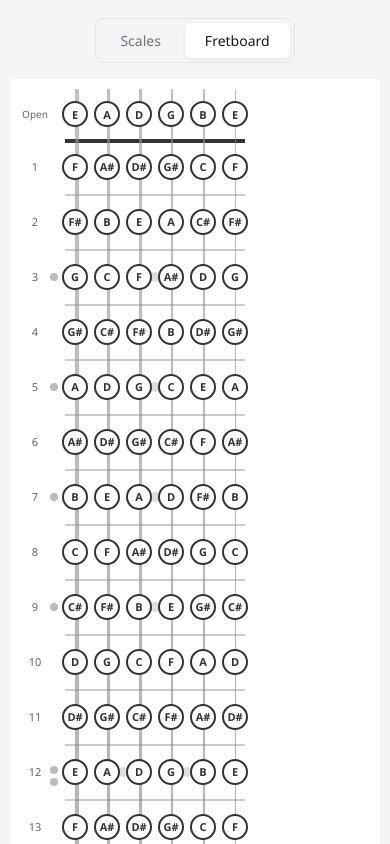
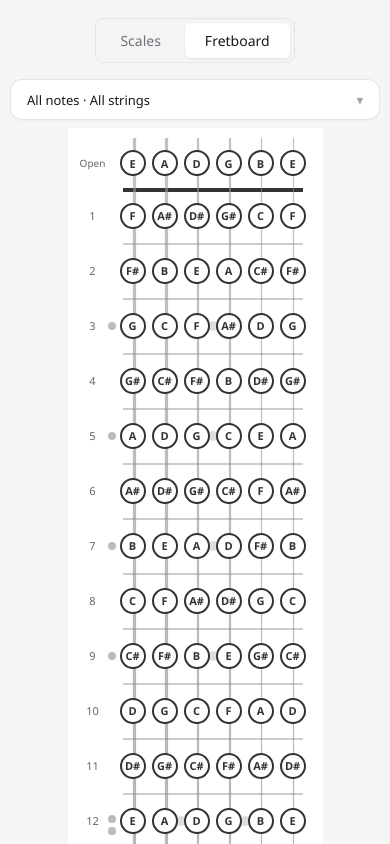
Before and after one commit to balajeerc/guitar-tools, a website built with Vite: page index.html in a window 390 px wide. Both pictures are taken after a click on the link "Fretboard". Shown: the top 844 px of the page. Built offline with nearby package versions, Linux system fonts and the light colour scheme.

Commit message:
Fixes in fretboard mobile responsive view to bring back fretboard explorer settings

```diff
--- a/src/features/fretboard-discovery/index.ts
+++ b/src/features/fretboard-discovery/index.ts
@@ -1,12 +1,14 @@
 import { NOTES } from "../../shared/constants";
 import { renderFretboard } from "./renderer";
 import { MOBILE_BREAKPOINT } from "../../shared/layout";
+import { setupAccordionToggle } from "../../shared/accordion";
 
 // LocalStorage keys
 const STORAGE_KEY_NOTES = "fretboard-discovery-notes";
 const STORAGE_KEY_STRINGS = "fretboard-discovery-strings";
 
 // Application state
+const ALL_STRINGS = [1, 2, 3, 4, 5, 6];
 let selectedNotes: Set<string> = new Set(NOTES);
 let selectedStrings: Set<number> = new Set([1, 2, 3, 4, 5, 6]);
 
@@ -47,13 +49,37 @@ function saveSelectionsToStorage(): void {
 }
 
 /**
+ * Generate summary text for the accordion toggle
+ */
+function getControlsSummary(): string {
+  const noteCount = selectedNotes.size;
+  const stringCount = selectedStrings.size;
+  const notesPart =
+    noteCount === NOTES.length ? "All notes" : `${noteCount} notes`;
+  const stringsPart =
+    stringCount === ALL_STRINGS.length
+      ? "All strings"
+      : `${stringCount} strings`;
+  return `${notesPart} · ${stringsPart}`;
+}
+
+/**
+ * Update the accordion summary text
+ */
+function updateControlsSummary(): void {
+  const summary = document.getElementById("discoveryControlsSummary");
+  if (summary) {
+    summary.textContent = getControlsSummary();
+  }
+}
+
+/**
  * Update display based on current selections
  */
 function updateDisplay(): void {
   renderFretboard(selectedNotes, selectedStrings);
+  updateControlsSummary();
 }
-
-const ALL_STRINGS = [1, 2, 3, 4, 5, 6];
 
 /**
  * Create a toggle-all button for a checkbox group
@@ -219,18 +245,26 @@ export function initFretboardDiscoveryFeature(): void {
   // Load saved selections from localStorage
   loadSelectionsFromStorage();
 
-  // Create the page structure
+  // Create the page structure with accordion wrapper
   container.innerHTML = `
+    <div class="controls-wrapper">
+      <button class="controls-accordion-toggle" id="discoveryAccordionToggle">
+        <span class="controls-summary" id="discoveryControlsSummary">${getControlsSummary()}</span>
+        <span class="controls-accordion-arrow">&#9662;</span>
+      </button>
       <div class="controls" id="discovery-controls">
         <!-- Controls will be inserted here -->
       </div>
+    </div>
 
+    <div class="fretboard-discovery-board">
       <div class="fretboard-container">
         <div class="fretboard" id="fretboard-discovery">
           <!-- Dynamically populated -->
         </div>
         <div class="fret-numbers" id="fretNumbers-discovery">
           <!-- Dynamically populated -->
+        </div>
       </div>
     </div>
   `;
@@ -242,6 +276,9 @@ export function initFretboardDiscoveryFeature(): void {
     controlsContainer.appendChild(createStringControls());
   }
 
+  // Set up accordion toggle
+  setupAccordionToggle("discoveryAccordionToggle");
+
   // Re-render when crossing mobile breakpoint
   window
     .matchMedia(`(max-width: ${MOBILE_BREAKPOINT}px)`)
--- a/src/features/scales/index.ts
+++ b/src/features/scales/index.ts
@@ -6,6 +6,7 @@ import {
 } from "./renderer";
 import { MOBILE_BREAKPOINT } from "../../shared/layout";
 import { NOTES } from "../../shared/constants";
+import { setupAccordionToggle } from "../../shared/accordion";
 
 // Application state
 let currentRootIndex: number = 3; // Start with C (matches the image)
@@ -156,30 +157,13 @@ function setupKeyboardNavigation(): void {
   });
 }
 
-function setupAccordionToggle(): void {
-  const toggle = document.getElementById("controlsAccordionToggle");
-  const wrapper = toggle?.parentElement;
-  if (!toggle || !wrapper) return;
-
-  toggle.addEventListener("click", () => {
-    wrapper.classList.toggle("expanded");
-  });
-
-  // Close accordion when clicking outside
-  document.addEventListener("click", (e: MouseEvent) => {
-    if (!wrapper.contains(e.target as Node)) {
-      wrapper.classList.remove("expanded");
-    }
-  });
-}
-
 export function initScalesFeature(): void {
   setupNoteNavigation();
   setupScaleTypeButtons();
   setupDisplayModeButtons();
   setupHighlightModeToggle();
   setupKeyboardNavigation();
-  setupAccordionToggle();
+  setupAccordionToggle("controlsAccordionToggle");
 
   // Re-render when crossing mobile breakpoint
   window
--- /dev/null
+++ b/src/shared/accordion.ts
@@ -0,0 +1,19 @@
+/**
+ * Set up an accordion toggle that expands/collapses on click
+ * and closes when clicking outside.
+ */
+export function setupAccordionToggle(toggleId: string): void {
+  const toggle = document.getElementById(toggleId);
+  const wrapper = toggle?.parentElement;
+  if (!toggle || !wrapper) return;
+
+  toggle.addEventListener("click", () => {
+    wrapper.classList.toggle("expanded");
+  });
+
+  document.addEventListener("click", (e: MouseEvent) => {
+    if (!wrapper.contains(e.target as Node)) {
+      wrapper.classList.remove("expanded");
+    }
+  });
+}
--- a/src/style.css
+++ b/src/style.css
@@ -1002,4 +1002,10 @@ body {
     .checkbox-group {
         justify-content: center;
     }
+
+    /* Fretboard Discovery: center the fretboard on mobile */
+    .fretboard-discovery-board {
+        display: flex;
+        justify-content: center;
+    }
 }
```
Lines whose indentation alone changed are shown as unchanged.
